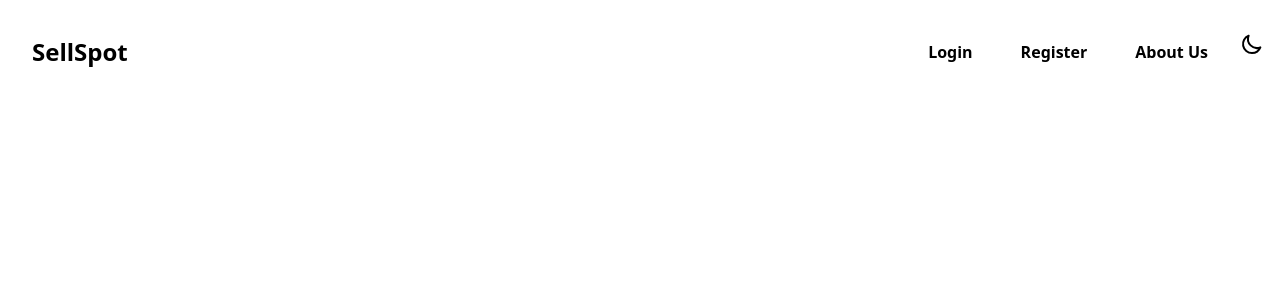
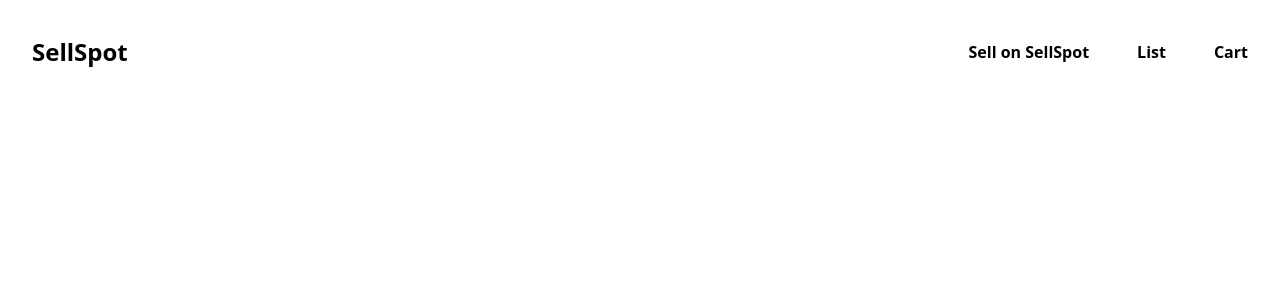
Before and after one commit to Ziphozenkosimthombe/SellSpot, a React (Vite) app in the folder frontend/: page / in a window 1280 px wide. Shown: the top 300 px of the page. Built offline with nearby package versions, Linux system fonts and the light colour scheme; sample sign-in values are in the browser's storage.

Commit message:
when the user signup or login will be redirected to this homepage

```diff
--- a/frontend/src/pages/Home/Home.jsx
+++ b/frontend/src/pages/Home/Home.jsx
@@ -1,9 +1,10 @@
-import Header from '../../components/Header';
+import HeaderHome from '../../components/HeaderHome';
+
 const Home = () => {
   return (
-    <div>
-      <Header />
-    </div>
+    <>
+      <HeaderHome />
+    </>
   );
 };
 
```
